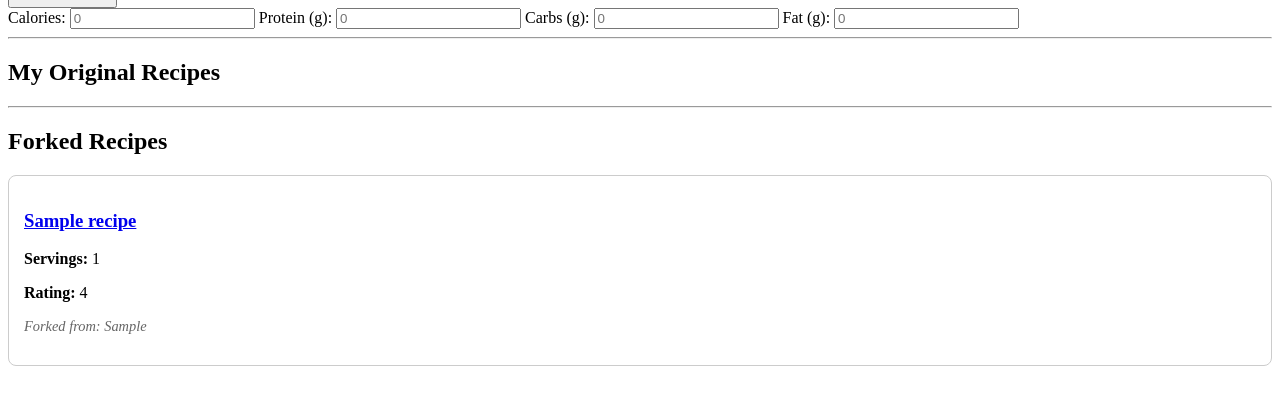
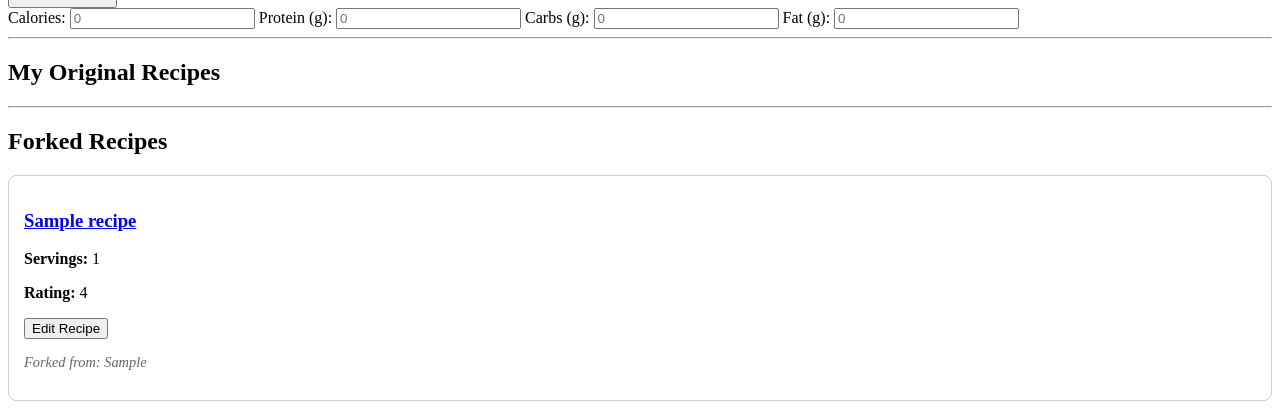
Before and after one commit to Javan27/CSC330-RecipeHub, a Flask app: page / in a window 1280 px wide. Shown: the part 470-881 px from the top of the page. Before the commit the page ends 836 px from the top, so only its background shows below. Run offline with Flask 3, Linux system fonts and the light colour scheme; the visitor is signed in with stand-in values (Sample User, id 1); tables that the repository leaves empty hold one stand-in row (values such as "Sample post").

Commit message:
Add edit button for recipe in index.html

```diff
--- a/templates/index.html
+++ b/templates/index.html
@@ -110,6 +110,11 @@
             <h3><a href="/recipe/${recipe.id}">${recipe.name}</a></h3>
             <p><strong>Servings:</strong> ${recipe.servings}</p>
             <p><strong>Rating:</strong> ${recipe.avg_rating}</p>
+
+            <div style="margin: 10px 0;">
+                <a href="/edit_recipe/${recipe.id}"><button type="button">Edit Recipe</button></a>
+            </div>
+
             ${recipe.forked_from ?
                 `<p style="color: #666; font-style: italic; font-size: 0.9em;">
                     Forked from: ${recipe.forked_from}
```
